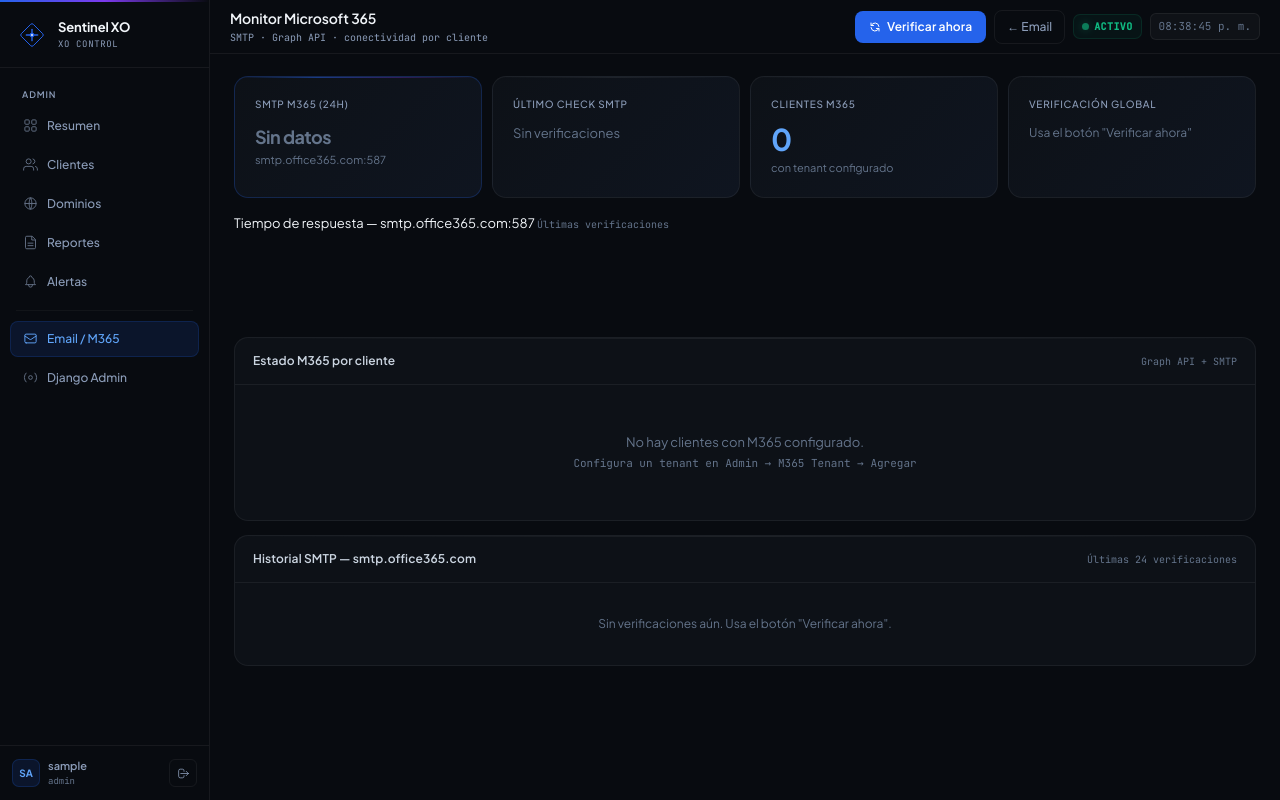
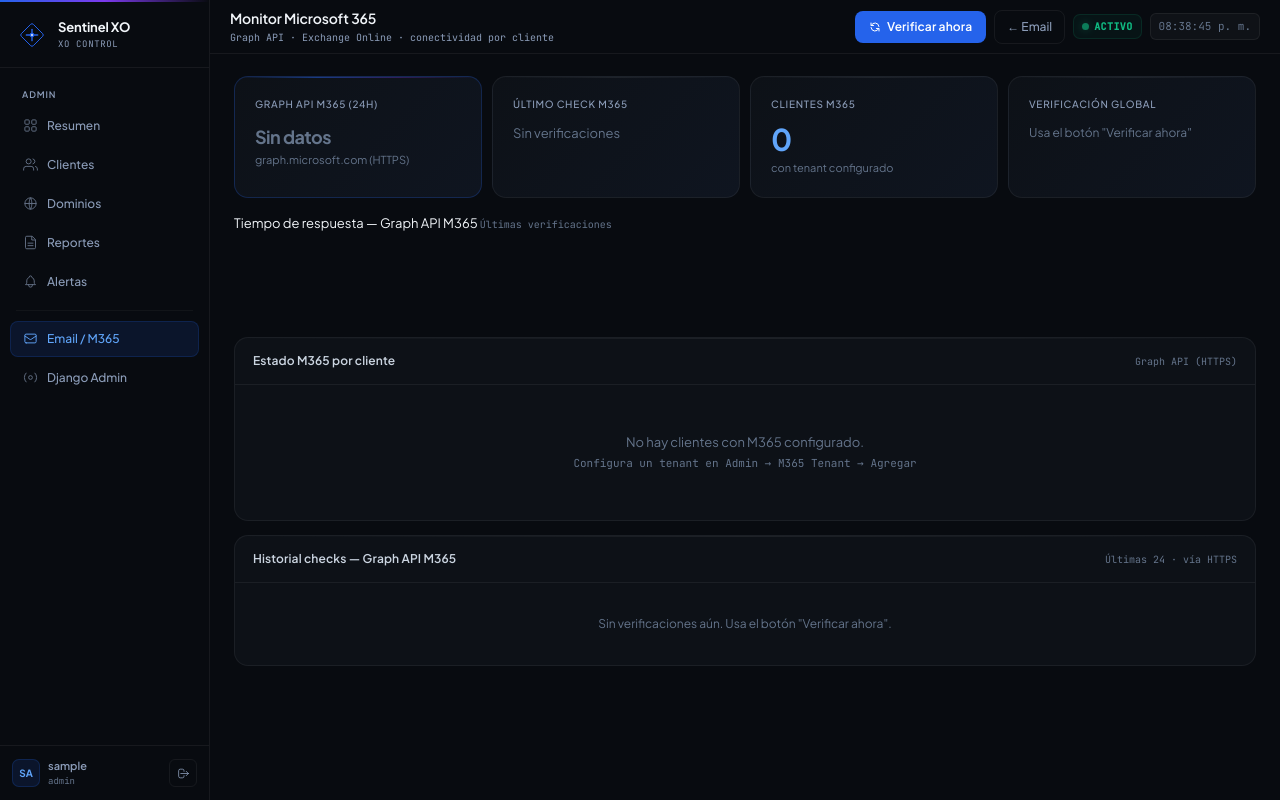
Before and after one commit to lordPobre/sentinelXO, a Django app: page /email/m365/ in a window 1280 px wide. Run offline with Django 5.2, Linux system fonts and the light colour scheme; the visitor is signed in with stand-in values (Sample User, id 1); data that the repository does not hold is empty; parts of the project's set-up code (start-up, migrations or seed data) failed here and were passed over; some libraries are stand-ins or nearby versions.

Commit message:
Correcciones

```diff
--- a/emailmon/views.py
+++ b/emailmon/views.py
@@ -110,13 +110,15 @@ def live_status(request):
         return HttpResponseForbidden()
 
     from django.utils import timezone
-    from .services import check_smtp_connectivity
+    from .services import check_resend_api
 
-    # Auto-check SMTP si no hay checks o el último fue hace más de 1 hora
-    latest_check = SmtpCheck.objects.first()
+    # Auto-check API cada 5 min
+    latest_check = SmtpCheck.objects.filter(
+        smtp_host__icontains="resend"
+    ).order_by("-checked_at").first()
     five_min_ago = timezone.now() - timezone.timedelta(minutes=5)
     if not latest_check or latest_check.checked_at < five_min_ago:
-        latest_check = check_smtp_connectivity()
+        latest_check = check_resend_api()
 
     since_24h = timezone.now() - timezone.timedelta(hours=24)
 
@@ -344,25 +346,34 @@ def m365_dashboard(request):
         m365_tenant__is_active=True,
     ).prefetch_related("m365_licenses", "m365_tenant")
 
-    # Últimos checks de smtp.office365.com
     from .models import SmtpCheck
+    import json
     since_24h = timezone.now() - timezone.timedelta(hours=24)
-    # Calcular totales ANTES del slice
-    m365_qs = SmtpCheck.objects.filter(
-        smtp_host="smtp.office365.com",
+
+    # Checks via Graph API (nuevo método, sin SMTP)
+    graph_qs  = SmtpCheck.objects.filter(
+        smtp_host__icontains="graph.microsoft.com",
         checked_at__gte=since_24h,
     )
-    total  = m365_qs.count()
-    ok     = m365_qs.filter(status="ok").count()
+    total  = graph_qs.count()
+    ok     = graph_qs.filter(status="ok").count()
     uptime = round((ok / total * 100), 1) if total > 0 else None
+    latest = SmtpCheck.objects.filter(
+        smtp_host__icontains="graph.microsoft.com"
+    ).order_by("-checked_at").first()
 
-    # Slice solo para la tabla de display
-    m365_checks = m365_qs.order_by("-checked_at")[:24]
-    latest = SmtpCheck.objects.filter(smtp_host="smtp.office365.com").first()
+    # Si no hay checks Graph aún, mostrar el más reciente de cualquier tipo
+    if not latest:
+        latest = SmtpCheck.objects.order_by("-checked_at").first()
 
-    import json
+    # Historial para la tabla (Graph API + cualquier check reciente)
+    m365_checks = SmtpCheck.objects.filter(
+        smtp_host__icontains="graph.microsoft.com"
+    ).order_by("-checked_at")[:24]
+
+    # Gráfico — últimos 48 checks Graph API
     chart_checks = list(SmtpCheck.objects.filter(
-        smtp_host="smtp.office365.com"
+        smtp_host__icontains="graph.microsoft.com"
     ).order_by("-checked_at")[:48])
     chart_checks.reverse()
     chart_data = {
@@ -372,10 +383,11 @@ def m365_dashboard(request):
     }
 
     return render(request, "emailmon/m365_dashboard.html", {
-        "m365_clients":   m365_clients,
-        "m365_checks":    m365_checks,
-        "uptime":         uptime,
-        "latest":         latest,
+        "m365_clients":    m365_clients,
+        "m365_checks":     m365_checks,
+        "uptime":          uptime,
+        "latest":          latest,
         "chart_data_json": json.dumps(chart_data),
-        "section":        "email",
+        "section":         "email",
+        "via_graph":       True,
     })
--- a/templates/emailmon/m365_dashboard.html
+++ b/templates/emailmon/m365_dashboard.html
@@ -1,7 +1,7 @@
 {% extends "base/layout.html" %}
 {% block title %}Microsoft 365 — Sentinel XO{% endblock %}
 {% block page_title %}Monitor Microsoft 365{% endblock %}
-{% block page_subtitle %}<div class="mono" style="font-size:10px;color:var(--text-3);margin-top:1px;">SMTP · Graph API · conectividad por cliente</div>{% endblock %}
+{% block page_subtitle %}<div class="mono" style="font-size:10px;color:var(--text-3);margin-top:1px;">Graph API · Exchange Online · conectividad por cliente</div>{% endblock %}
 
 {% block header_actions %}
 <button class="btn-primary"
@@ -19,17 +19,17 @@
 <!-- KPIs -->
 <div style="display:grid;grid-template-columns:repeat(4,1fr);gap:10px;margin-bottom:16px;">
   <div class="kpi-card kpi-accent fu">
-    <div class="kpi-label">SMTP M365 (24h)</div>
+    <div class="kpi-label">Graph API M365 (24h)</div>
     {% if uptime is not None %}
     <div class="kpi-value" style="{% if uptime >= 99 %}color:var(--green);{% elif uptime >= 95 %}color:var(--amber);{% else %}color:var(--red);{% endif %}">{{ uptime }}%</div>
     {% else %}
     <div class="kpi-value" style="color:var(--text-4);font-size:18px;padding-top:4px;">Sin datos</div>
     {% endif %}
-    <div style="font-size:11px;color:var(--text-4);">smtp.office365.com:587</div>
+    <div style="font-size:11px;color:var(--text-4);">graph.microsoft.com (HTTPS)</div>
   </div>
 
   <div class="kpi-card fu-1">
-    <div class="kpi-label">Último check SMTP</div>
+    <div class="kpi-label">Último check M365</div>
     {% if latest %}
     <div style="display:flex;align-items:center;gap:8px;margin-top:8px;margin-bottom:4px;">
       <span class="dot {% if latest.status == 'ok' %}dot-on dot-pulse{% elif latest.status == 'timeout' %}dot-warn{% else %}dot-off{% endif %}"></span>
@@ -61,7 +61,7 @@
 {% if chart_data_json %}
 <div class="chart-card fu-1" style="margin-bottom:14px;">
   <div class="chart-title">
-    Tiempo de respuesta — smtp.office365.com:587
+    Tiempo de respuesta — Graph API M365
     <span class="mono" style="font-size:10px;color:var(--text-4);">Últimas verificaciones</span>
   </div>
   <div style="position:relative;height:90px;">
@@ -74,7 +74,7 @@
 <div class="card fu-2" style="overflow:hidden;margin-bottom:14px;">
   <div class="card-header">
     <span class="card-title">Estado M365 por cliente</span>
-    <span class="mono" style="font-size:10px;color:var(--text-4);">Graph API + SMTP</span>
+    <span class="mono" style="font-size:10px;color:var(--text-4);">Graph API (HTTPS)</span>
   </div>
   {% for client in m365_clients %}
   <div style="display:flex;align-items:center;justify-content:space-between;padding:14px 18px;border-bottom:1px solid rgba(255,255,255,0.03);">
@@ -130,8 +130,8 @@
 <!-- Historial de checks SMTP M365 -->
 <div class="card fu-3" style="overflow:hidden;">
   <div class="card-header">
-    <span class="card-title">Historial SMTP — smtp.office365.com</span>
-    <span class="mono" style="font-size:10px;color:var(--text-4);">Últimas 24 verificaciones</span>
+    <span class="card-title">Historial checks — Graph API M365</span>
+    <span class="mono" style="font-size:10px;color:var(--text-4);">Últimas 24 · vía HTTPS</span>
   </div>
   {% for check in m365_checks %}
   <div style="display:flex;align-items:center;justify-content:space-between;padding:9px 18px;border-bottom:1px solid rgba(255,255,255,0.03);">
```
